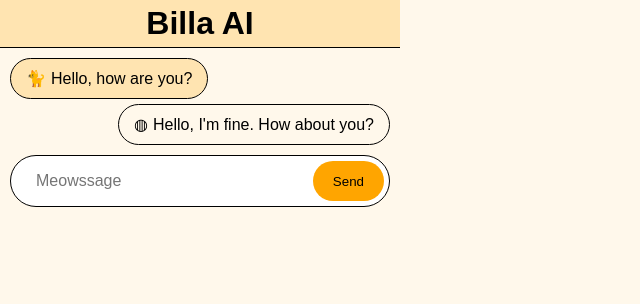
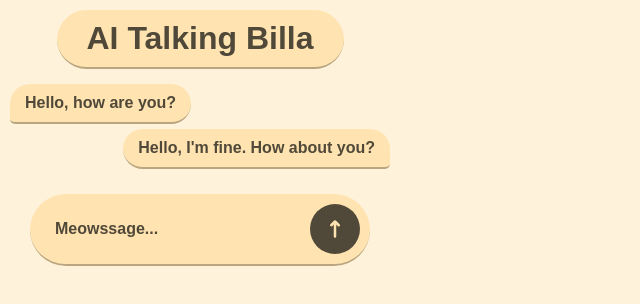
Before and after one commit to Kwshal/Talking-Billa, a website built with Vite: page frontend/index.html in a window 1280 px wide. Shown: the whole page, without its empty margins (0-640 px from the left). Built offline with nearby package versions, Linux system fonts and the light colour scheme.

Commit message:
feat: add cat personality. improve UI.

```diff
--- a/frontend/index.html
+++ b/frontend/index.html
@@ -10,14 +10,16 @@
 
 <body>
     <main id="main">
-        <h1><span class="orange">Billa</span> AI</h1>
+        <h1>AI Talking Billa</h1>
         <ul id="chat">
             <li class="received">Hello, how are you?</li>
             <li class="sent">Hello, I'm fine. How about you?</li>
         </ul>
         <div id="input-container">
-            <input type="text" id="input" placeholder="Meowssage">
-            <button id="send">Send</button>
+            <input type="text" id="input" placeholder="Meowssage...">
+            <button id="send">
+                <svg id="send-icon" xmlns="http://www.w3.org/2000/svg" viewBox="0 0 24 24"><path d="M15.707 9.707a1 1 0 0 1-1.414 0L13 8.414V18a1 1 0 0 1-2 0V8.414L9.707 9.707a1 1 0 0 1-1.414-1.414l3-3a1 1 0 0 1 1.416 0l3 3a1 1 0 0 1-.002 1.414z" style="fill:#ffe4b1" data-name="Up"/></svg>
+            </button>
         </div>
     </main>
 
--- a/frontend/src/style.css
+++ b/frontend/src/style.css
@@ -7,45 +7,55 @@
 }
 body {
      font-family: 'Catamaran', sans-serif;
-     background-color: rgb(255, 248, 235);
+     background-color: rgb(255, 242, 218);
 }
 
 #main {
+     max-height: 100vh;
      display: flex;
      flex-direction: column;
-     justify-content: center;
+     /* justify-content: center; */
+     /* justify-content: space-between; */
      align-items: center;
      width: min(400px, 100%);
      gap: 10px;
+     /* border: 1px solid #000; */
 }
 h1 {
-     width: 100%;
+     width: fit-content;
      background-color: #ffe4b1;
      font-size: 2rem;
      font-weight: 600;
      text-align: center;
      margin: 0 auto;
-     padding: 5px 20px;
-     border-bottom: 1px solid #000;
-     /* border-radius: 50px; */
-     /* border: 1px solid #000; */
+     padding: 10px 30px;
+     color: #504838;
+     z-index: 1;
+     border-radius: 20px 20px 20px 20px;
+     border-radius: 50px;
+     border-bottom: 2px solid #b9a681;
+     margin-top: 10px;
 }
 
 #input-container {
-     width: calc(100% - 20px);
-     border-radius: 50px;
-     padding: 5px;
-     background-color: rgb(255, 255, 255);
+     width: calc(100% - 60px);
+     /* height: 40px; */
+     border-radius: 40px;
+     padding: 10px;
+     background-color: #ffe4b1;
      display: flex;
+     justify-content: space-between;
+     align-items: center;
      gap: 5px;
-     border: 1px solid #000;
-     /* margin: 0 20px; */
+     border-bottom: 2px solid #b9a681;
+     margin: 10px 0;
+
 }
 
-#input, #send {
+/* #input {
      padding: 5px 20px;
      border-radius: 4px;
-}
+} */
 #input {
      width: 100%;
      border: none;
@@ -54,21 +64,34 @@ h1 {
      background-color: transparent;
      color: #000;
      font-size: 1rem;
+     padding: 10px 15px;
+     font-weight: bold;
+}
+#input::placeholder {
+     color: #504838;
 }
 #send {
+     height: 50px;
+     aspect-ratio: 1;
      border: none;
-     background-color: orange;
+     background-color: #504838;
      cursor: pointer;
-     height: 3em;
      border-radius: 50px;
 }
-
+#send-icon {
+     width: 30px;
+     height: 50px;
+}
 ul {
      width: 100%;
      display: flex;
      flex-direction: column;
      gap: 5px;
-     padding: 0 10px;
+     padding: 5px 10px;
+     overflow-y: auto;
+     /* max-height: calc(100vh - 200px); */
+     scroll-behavior: smooth;
+     scrollbar-width: none;
 }
 
 li {
@@ -80,19 +103,28 @@ li {
      max-width: 90%;
      list-style: none;
      padding: 10px 15px;
-     border-radius: 50px;
+     border-radius: 20px;
      background-color: #ffe4b1;
      font-family: inherit;
-     border: 1px solid #000;
+     border-bottom: 2px solid #b9a681;
+     color: #504838;
+     font-weight: bold;
+
 }
 
 .sent {
      align-self: flex-end;
-     background-color: transparent;
+     background-color: #ffe4b1;
+     border-radius: 20px 20px 5px 20px;
 }
-.sent::before {
+.received {
+     align-self: flex-start;
+     background-color: #ffe4b1;
+     border-radius: 20px 20px 20px 5px;
+}
+/* .sent::before {
      content: '◍ ';
 }
 .received::before {
      content: '🐈 ';
-}
+} */
```
Also changed, not shown: frontend/api/gemini.js (+21 -4 lines).
